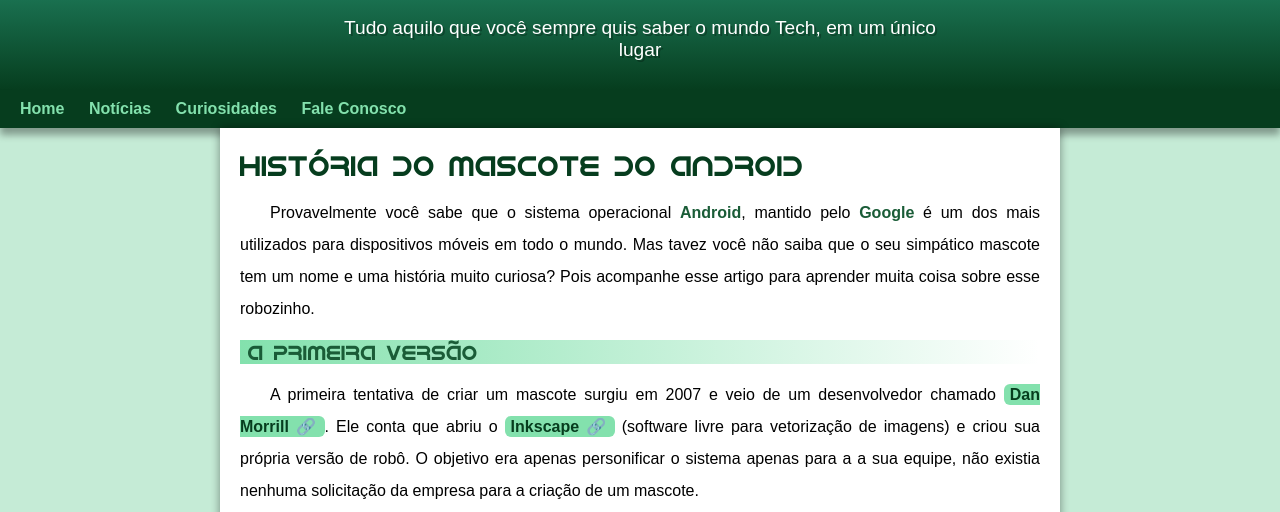
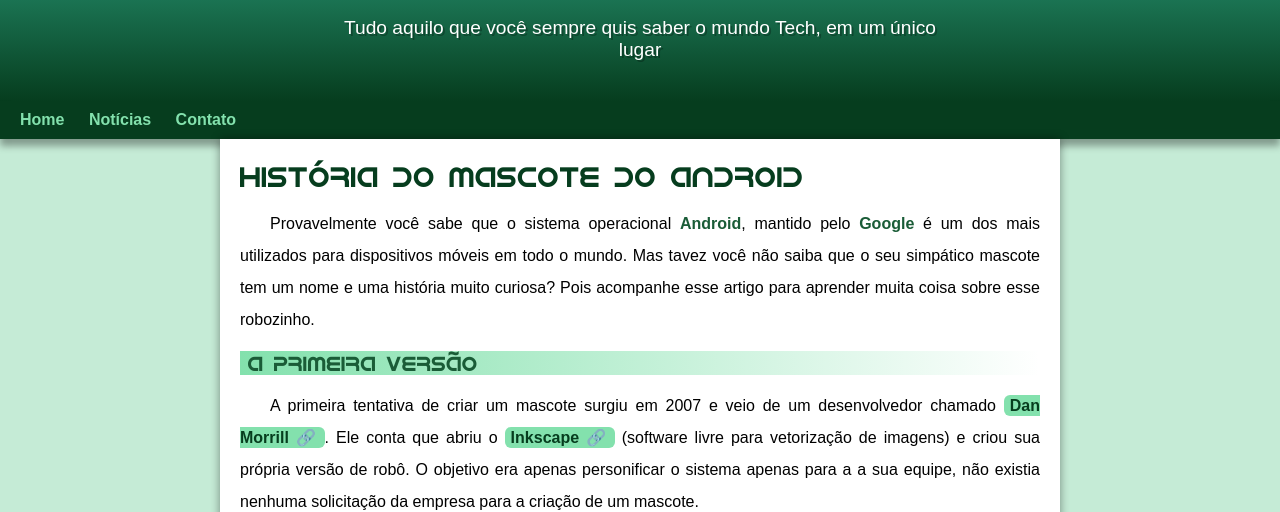
Before and after one commit to duddalvs/html-css, a plain HTML site: page desafiosModulo1/d010/principal.html in a window 1280 px wide. Shown: the part 100-612 px from the top of the page. Drawn offline with Linux system fonts and the light colour scheme; files that its build step writes are made by us from their sources.

Commit message:
problema de padding corrigido

```diff
--- a/desafiosModulo1/d010/estilo/style.css
+++ b/desafiosModulo1/d010/estilo/style.css
@@ -60,7 +60,7 @@
     padding-right: 10px;
     margin: auto;
     text-shadow: 2px 2px 0px rgba(0, 0, 0, 0.267);
-    margin-bottom: 20px;
+    padding-bottom: 40px;
 }
 
 nav{
--- a/desafiosModulo1/d010/principal.html
+++ b/desafiosModulo1/d010/principal.html
@@ -6,7 +6,6 @@
     <title>Android</title>
     <link rel="shortcut icon" href="imagens/favicon.ico" type="image/x-icon">
     <link rel="stylesheet" href="estilo/style.css">
-    <link rel="stylesheet" href="oi/style.css">
 
 </head>
 <body>
@@ -17,8 +16,7 @@
     <nav>
         <a href="#">Home</a>
         <a href="#">Notícias</a>
-        <a href="#">Curiosidades</a>
-        <a href="#">Fale Conosco</a>
+        <a href="#">Contato</a>
     </nav>
     <main>
         <article>
```
